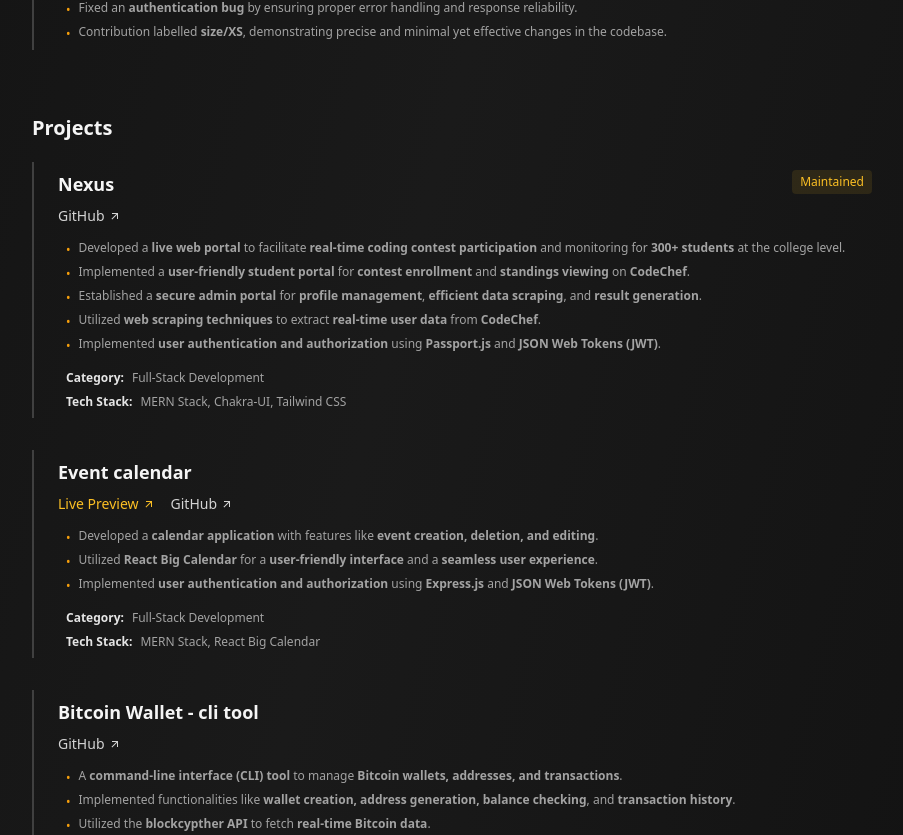
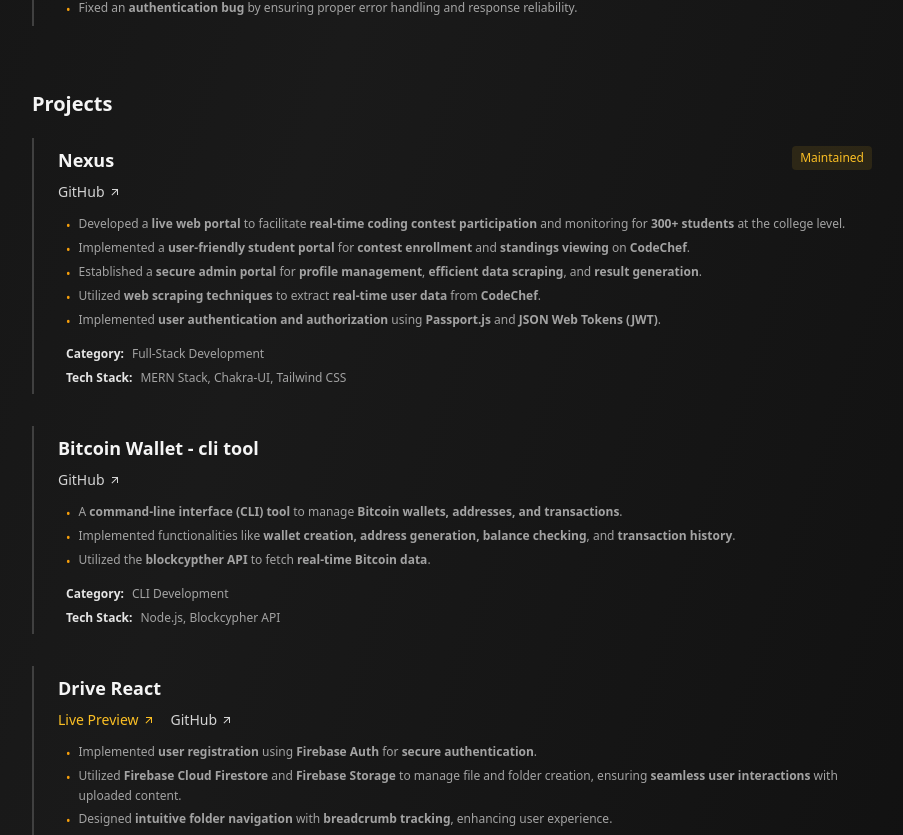
Before and after one commit to hrshkshri/portfolio, a Next.js app: page /about in a window 1280 px wide. Shown: the part 1954-2789 px from the top of the page, without its empty margins (280-1183 px from the left). Built offline with nearby package versions, Linux system fonts and the light colour scheme; a web font is replaced by a local one.

Commit message:
feat: Update portfolio review tasks and enhance Spotify integration with mini widget

```diff
--- a/src/components/about/Projects.tsx
+++ b/src/components/about/Projects.tsx
@@ -10,7 +10,7 @@ const Projects: React.FC = () => {
         <div className="w-full">
             <h1 className="text-xl font-bold">Projects</h1>
             <div className="mt-5 space-y-8">
-                {projectsData.slice().reverse().map((project, index) => (
+                {projectsData.map((project, index) => (
                     <div key={index} className="border-l-2 border-neutral-700 pl-4 transition ease-in-out duration-300 hover:border-amber-500">
                         <div className="p-2">
                             {/* Project Header */}
--- a/src/components/home/Greeting.tsx
+++ b/src/components/home/Greeting.tsx
@@ -1,7 +1,27 @@
-import React from "react";
+"use client";
+
+import React, { useState, useEffect } from "react";
 import Image from "next/image";
+import Link from "next/link";
+import { spotifyService, SpotifyData } from "@/lib/api";
 
 const Greeting: React.FC = () => {
+  const [track, setTrack] = useState<SpotifyData | null>(null);
+
+  useEffect(() => {
+    const fetch = async () => {
+      try {
+        const data = await spotifyService.getNowPlaying();
+        setTrack(data);
+      } catch {
+        // silent
+      }
+    };
+    fetch();
+    const interval = setInterval(fetch, 30000);
+    return () => clearInterval(interval);
+  }, []);
+
   return (
     <div className="w-full min-h-screen flex items-center justify-center px-6 lg:px-20 relative overflow-hidden">
       {/* Animated background gradient orbs */}
@@ -12,12 +32,6 @@ const Greeting: React.FC = () => {
         {/* Left content */}
         <div className="space-y-8 text-center lg:text-left">
           <div className="space-y-4">
-            <div className="inline-block">
-              <span className="px-4 py-2 bg-amber-500/10 border border-amber-500/20 rounded-full text-amber-400 text-sm font-medium">
-                👋 Welcome to my portfolio
-              </span>
-            </div>
-
             <h2 className="text-3xl md:text-4xl lg:text-5xl text-neutral-300 font-light">
               Hi, I'm{" "}
               <span className="block mt-2 text-5xl md:text-6xl lg:text-8xl font-bold bg-gradient-to-r from-amber-400 via-amber-300 to-yellow-500 bg-clip-text text-transparent">
@@ -49,6 +63,29 @@ const Greeting: React.FC = () => {
               Get In Touch
             </a>
           </div>
+
+          {/* Currently listening */}
+          {track && track.title && (
+            <Link
+              href="/spotify"
+              className="inline-flex items-center gap-2 text-sm text-neutral-500 hover:text-neutral-300 transition-colors duration-200 group"
+            >
+              <span
+                className={`w-1.5 h-1.5 rounded-full shrink-0 ${
+                  track.isPlaying
+                    ? "bg-green-500 animate-pulse"
+                    : "bg-neutral-600"
+                }`}
+              />
+              <span>
+                {track.isPlaying ? "listening to" : "last played"}{" "}
+                <span className="text-neutral-300 group-hover:text-white transition-colors">
+                  {track.title}
+                </span>{" "}
+                · {track.artist}
+              </span>
+            </Link>
+          )}
         </div>
 
         {/* Right image */}
@@ -57,7 +94,7 @@ const Greeting: React.FC = () => {
             {/* Decorative glow behind image */}
             <div className="absolute inset-0 bg-gradient-to-r from-amber-500/30 via-amber-400/20 to-yellow-500/30 rounded-full blur-3xl opacity-50 animate-pulse"></div>
 
-            {/* Image container - seamless with transparent background */}
+            {/* Image + badge overlay container */}
             <div className="relative">
               <Image
                 src="https://slelguoygbfzlpylpxfs.supabase.co/storage/v1/render/image/public/document-uploads/Gemini-Generated-Image-from-Photoroom-1-1761154733626.png?width=8000&height=8000&resize=contain"
@@ -67,16 +104,14 @@ const Greeting: React.FC = () => {
                 className="w-full h-auto drop-shadow-2xl hover:scale-105 transition-transform duration-500"
                 priority
               />
-            </div>
 
-            {/* Floating badge */}
-            <div className="absolute -bottom-6 -left-6 bg-neutral-900 border border-neutral-800 rounded-2xl p-4 shadow-xl backdrop-blur-sm">
-              <div className="flex items-center gap-3">
-                <div className="w-3 h-3 bg-green-500 rounded-full animate-pulse"></div>
-                <span className="text-neutral-300 font-medium">
-                  Available for work
-                </span>
-              </div>
+              {/* About me badge — half on image, half outside */}
+              <a
+                href="/about"
+                className="absolute bottom-0 left-6 translate-y-1/2 flex items-center gap-2 bg-white/10 backdrop-blur-md border border-white/20 rounded-xl px-4 py-2.5 text-white font-medium text-sm hover:bg-white/20 hover:border-white/30 transition-all duration-300 shadow-lg"
+              >
+                About me →
+              </a>
             </div>
           </div>
         </div>
--- /dev/null
+++ b/src/components/layout/SpotifyMiniWidget.tsx
@@ -0,0 +1,73 @@
+"use client";
+
+import React, { useState, useEffect } from "react";
+import Link from "next/link";
+import { spotifyService, SpotifyData } from "@/lib/api";
+
+const SpotifyMiniWidget: React.FC = () => {
+  const [data, setData] = useState<SpotifyData | null>(null);
+
+  useEffect(() => {
+    const fetch = async () => {
+      try {
+        const result = await spotifyService.getNowPlaying();
+        setData(result);
+      } catch {
+        // silent — widget is non-critical
+      }
+    };
+
+    fetch();
+    const interval = setInterval(fetch, 30000);
+    return () => clearInterval(interval);
+  }, []);
+
+  if (!data) return null;
+
+  const isPlaying = data.isPlaying;
+
+  return (
+    <Link
+      href="/spotify"
+      className="group block rounded-xl border border-neutral-800 bg-neutral-900/60 p-3 hover:border-green-500/30 hover:bg-neutral-800/60 transition-all duration-300"
+    >
+      <div className="flex items-center gap-2.5 min-w-0">
+        {/* Album art */}
+        {data.albumImageUrl ? (
+          <img
+            src={data.albumImageUrl}
+            alt={data.album}
+            className="w-9 h-9 rounded-md object-cover shrink-0 shadow-md"
+          />
+        ) : (
+          <div className="w-9 h-9 rounded-md bg-neutral-800 shrink-0 flex items-center justify-center">
+            <svg viewBox="0 0 24 24" className="w-4 h-4 fill-green-500">
+              <path d="M12 0C5.4 0 0 5.4 0 12s5.4 12 12 12 12-5.4 12-12S18.66 0 12 0zm5.521 17.34c-.24.359-.66.48-1.021.24-2.82-1.74-6.36-2.101-10.561-1.141-.418.122-.779-.179-.899-.539-.12-.421.18-.78.54-.9 4.56-1.021 8.52-.6 11.64 1.32.42.18.479.659.301 1.02zm1.44-3.3c-.301.42-.841.6-1.262.3-3.239-1.98-8.159-2.58-11.939-1.38-.479.12-1.02-.12-1.14-.6-.12-.48.12-1.021.6-1.141C9.6 9.9 15 10.561 18.72 12.84c.361.181.54.78.241 1.2zm.12-3.36C15.24 8.4 8.82 8.16 5.16 9.301c-.6.179-1.2-.181-1.38-.721-.18-.601.18-1.2.72-1.381 4.26-1.26 11.28-1.02 15.721 1.621.539.3.719 1.02.419 1.56-.299.421-1.02.599-1.559.3z" />
+            </svg>
+          </div>
+        )}
+
+        {/* Text */}
+        <div className="min-w-0 flex-1">
+          <p className="text-xs text-neutral-200 font-medium truncate leading-tight">
+            {data.title}
+          </p>
+          <p className="text-[11px] text-neutral-500 truncate leading-tight mt-0.5">
+            {data.artist}
+          </p>
+        </div>
+
+        {/* Status dot */}
+        <div className="shrink-0">
+          {isPlaying ? (
+            <span className="block w-2 h-2 rounded-full bg-green-500 animate-pulse" />
+          ) : (
+            <span className="block w-2 h-2 rounded-full bg-neutral-600" />
+          )}
+        </div>
+      </div>
+    </Link>
+  );
+};
+
+export default SpotifyMiniWidget;
--- a/src/components/shared/constant.ts
+++ b/src/components/shared/constant.ts
@@ -171,7 +171,7 @@ export const experiences: Experience[] = [
     ],
   },
   {
-    role: "Fullstack Engineer (started as Intern)",
+    role: "Fullstack Engineer",
     company: "Experiment Labs",
     companyUrl: "https://www.linkedin.com/company/experiment-labs",
     period: "Nov 2024 - Present",
@@ -245,35 +245,36 @@ export const openSourceContributions: OpenSourceContribution[] = [
     period: "",
     achievements: [
       "Fixed an **authentication bug** by ensuring proper error handling and response reliability.",
-      "Contribution labelled **size/XS**, demonstrating precise and minimal yet effective changes in the codebase.",
     ],
   },
 ];
 
 export const projectsData: ProjectData[] = [
   {
-    name: "Google Clone with ReactJs",
-    duration: "Ongoing",
-    liveLink: "https://clonegoogle.vercel.app",
-    githubLink: "https://github.com/hrshkshri/google-clone",
+    name: "Nexus",
+    tag: "Maintained",
+    githubLink: "https://github.com/orgs/the-nexus-point/repositories",
     description: [
-      "This is a **Google search clone** created using **React.js, Tailwind CSS, Vite**, and the **Google Search API**.",
-      "It provides features like **debounced search, autocomplete suggestions**, and displays search results along with images, **pagination**, and **multilingual support** using **Google Translate**.",
-      "The **Context API** is used for **state management** for searching images.",
+      "Developed a **live web portal** to facilitate **real-time coding contest participation** and monitoring for **300+ students** at the college level.",
+      "Implemented a **user-friendly student portal** for **contest enrollment** and **standings viewing** on **CodeChef**.",
+      "Established a **secure admin portal** for **profile management**, **efficient data scraping**, and **result generation**.",
+      "Utilized **web scraping techniques** to extract **real-time user data** from **CodeChef**.",
+      "Implemented **user authentication and authorization** using **Passport.js** and **JSON Web Tokens (JWT)**.",
     ],
-    category: "Web Development",
-    techStack: "React.js, Tailwind CSS, Vite, Google Search API, Context API",
+    category: "Full-Stack Development",
+    techStack: "MERN Stack, Chakra-UI, Tailwind CSS",
   },
   {
-    name: "Job Application App",
+    name: "Bitcoin Wallet - cli tool",
     tag: "",
-    githubLink: "https://github.com/hrshkshri/job-application-app",
+    githubLink: "https://github.com/hrshkshri/bitcoin-cli-tool",
     description: [
-      "**Mobile application** used to browse job listings and apply for jobs using data retrieved from a **free job API**.",
-      "Implemented features such as **user authentication**, browsing job listings, applying for jobs, viewing job details, and **saving favourite jobs**.",
+      "A **command-line interface (CLI) tool** to manage **Bitcoin wallets, addresses, and transactions**.",
+      "Implemented functionalities like **wallet creation, address generation, balance checking**, and **transaction history**.",
+      "Utilized the **blockcypther API** to fetch **real-time Bitcoin data**.",
     ],
-    category: "Mobile Development",
-    techStack: "React Native, Expo CLI",
+    category: "CLI Development",
+    techStack: "Node.js, Blockcypher API",
   },
   {
     name: "Drive React",
@@ -291,32 +292,6 @@ export const projectsData: ProjectData[] = [
     techStack: "React, Firebase, Material UI, Styled Components",
   },
   {
-    name: "Pokédex App",
-    tag: "",
-    liveLink: "https://harsh-pokedex.vercel.app",
-    githubLink: "https://github.com/hrshkshri/pokedex",
-    description: [
-      "**Full-stack application** to explore Pokémon data, allowing users to **browse, search, and filter** Pokémon information.",
-      "Implemented a **responsive design** using **Material-UI**, providing an **optimal user experience** across devices.",
-      "Employed **tRPC** for **type-safe API interactions**, ensuring seamless communication between the frontend and backend.",
-      "Managed data with **Prisma ORM** and stored it in a **PostgreSQL database** on **Supabase**, facilitating **efficient data retrieval and management**.",
-    ],
-    category: "Front-End Development",
-    techStack: "next.js, tRPC, Material-UI, Prisma, supabase, PostgreSQL",
-  },
-  {
-    name: "Bitcoin Wallet - cli tool",
-    tag: "",
-    githubLink: "https://github.com/hrshkshri/bitcoin-cli-tool",
-    description: [
-      "A **command-line interface (CLI) tool** to manage **Bitcoin wallets, addresses, and transactions**.",
-      "Implemented functionalities like **wallet creation, address generation, balance checking**, and **transaction history**.",
-      "Utilized the **blockcypther API** to fetch **real-time Bitcoin data**.",
-    ],
-    category: "CLI Development",
-    techStack: "Node.js, Blockcypher API",
-  },
-  {
     name: "Event calendar",
     tag: "",
     liveLink: "https://calendar-frontend-kappa-rosy.vercel.app",
@@ -329,18 +304,4 @@ export const projectsData: ProjectData[] = [
     category: "Full-Stack Development",
     techStack: "MERN Stack, React Big Calendar",
   },
-  {
-    name: "Nexus",
-    tag: "Maintained",
-    githubLink: "https://github.com/orgs/the-nexus-point/repositories",
-    description: [
-      "Developed a **live web portal** to facilitate **real-time coding contest participation** and monitoring for **300+ students** at the college level.",
-      "Implemented a **user-friendly student portal** for **contest enrollment** and **standings viewing** on **CodeChef**.",
-      "Established a **secure admin portal** for **profile management**, **efficient data scraping**, and **result generation**.",
-      "Utilized **web scraping techniques** to extract **real-time user data** from **CodeChef**.",
-      "Implemented **user authentication and authorization** using **Passport.js** and **JSON Web Tokens (JWT)**.",
-    ],
-    category: "Full-Stack Development",
-    techStack: "MERN Stack, Chakra-UI, Tailwind CSS",
-  },
 ];
```
Also changed, not shown: 1 other file (tests, documents, lock files or other folders).
